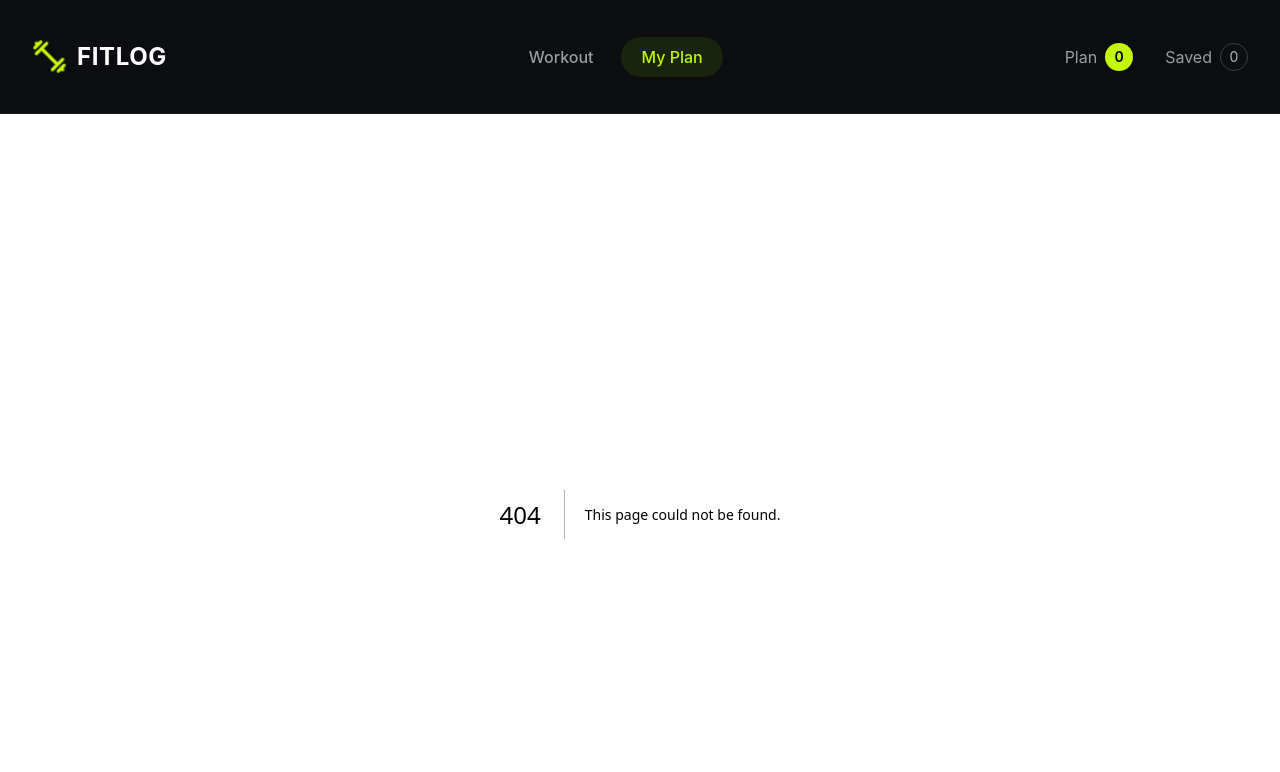
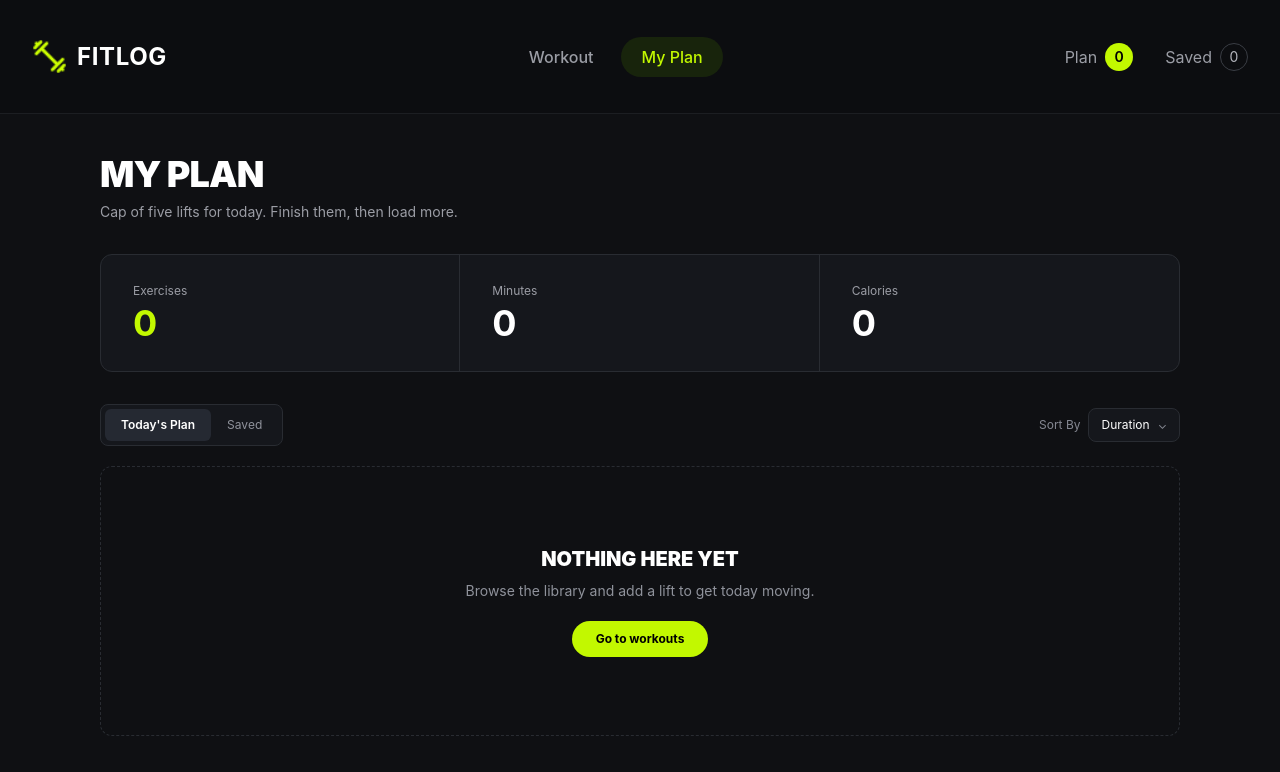
Before and after one commit to nabin-90/assignment-6, a Next.js app: page /my-plan in a window 1280 px wide. Before the commit this address had no page. Shown: the top 772 px of the page. Built offline with nearby package versions, Linux system fonts and the light colour scheme.

Commit message:
my-plan added

```diff
--- a/src/app/layout.tsx
+++ b/src/app/layout.tsx
@@ -2,6 +2,7 @@ import type { Metadata } from "next";
 import { Geist, Geist_Mono } from "next/font/google";
 import "./globals.css";
 import Navbar from "@/components/Navbar";
+import { PlanProvider } from "@/context/PlanContext";
 
 const geistSans = Geist({
   variable: "--font-geist-sans",
@@ -25,8 +26,11 @@ export default function RootLayout({ children }: LayoutProps<"/">) {
       className={`${geistSans.variable} ${geistMono.variable} h-full antialiased`}
     >
       <body className="min-h-full flex flex-col">
-        <Navbar/>
-        {children}</body>
+        <PlanProvider>
+          <Navbar />
+          {children}
+        </PlanProvider>
+      </body>
     </html>
   );
 }
--- /dev/null
+++ b/src/app/my-plan/page.tsx
@@ -0,0 +1,194 @@
+"use client";
+
+import Image from "next/image";
+import Link from "next/link";
+import { usePlan } from "@/context/PlanContext";
+
+const MyPlanPage = () => {
+  const { selectedWorkouts, removeFromPlan } = usePlan();
+
+  const totalMinutes = selectedWorkouts.reduce(
+    (total, workout) => total + workout.duration,
+    0,
+  );
+
+  const totalCalories = selectedWorkouts.reduce(
+    (total, workout) => total + workout.caloriesBurned,
+    0,
+  );
+
+  return (
+    <main className="min-h-screen bg-[#0f1013] px-4 py-10 text-white sm:px-6 lg:px-8">
+      <div className="mx-auto max-w-[1080px]">
+
+        {/* Header */}
+        <div className="mb-8">
+          <h1 className="text-3xl font-black uppercase tracking-tight sm:text-4xl">
+            My Plan
+          </h1>
+
+          <p className="mt-2 text-sm text-[#9b9da5]">
+            Cap of five lifts for today. Finish them, then load more.
+          </p>
+        </div>
+
+        {/* Stats */}
+        <div className="mb-8 grid grid-cols-3 overflow-hidden rounded-xl border border-[#292c32] bg-[#15171c]">
+          {/* Exercises */}
+          <div className="border-r border-[#292c32] px-5 py-7 sm:px-8">
+            <p className="text-xs text-[#9b9da5]">
+              Exercises
+            </p>
+
+            <p className="mt-1 text-3xl font-bold text-[#c2f800] sm:text-4xl">
+              {selectedWorkouts.length}
+            </p>
+          </div>
+
+          {/* Minutes */}
+          <div className="border-r border-[#292c32] px-5 py-7 sm:px-8">
+            <p className="text-xs text-[#9b9da5]">
+              Minutes
+            </p>
+
+            <p className="mt-1 text-3xl font-bold sm:text-4xl">
+              {totalMinutes}
+            </p>
+          </div>
+
+          {/* Calories */}
+          <div className="px-5 py-7 sm:px-8">
+            <p className="text-xs text-[#9b9da5]">
+              Calories
+            </p>
+
+            <p className="mt-1 text-3xl font-bold sm:text-4xl">
+              {totalCalories}
+            </p>
+          </div>
+        </div>
+
+        {/* Tabs + Sort */}
+        <div className="mb-5 flex items-center justify-between gap-4">
+          {/* Tabs */}
+          <div className="flex rounded-lg border border-[#292c32] bg-[#15171c] p-1">
+            <button className="rounded-md bg-[#252932] px-4 py-2 text-xs font-semibold text-white">
+              Today&apos;s Plan
+            </button>
+
+            <button className="rounded-md px-4 py-2 text-xs text-[#8f929b]">
+              Saved
+            </button>
+          </div>
+
+          {/* Sort */}
+          <div className="flex items-center gap-2">
+            <span className="hidden text-xs text-[#858892] sm:block">
+              Sort By
+            </span>
+
+            <button className="flex items-center gap-2 rounded-lg border border-[#292c32] bg-[#15171c] px-3 py-2 text-xs text-white">
+              Duration
+              <span className="text-[#858892]">⌄</span>
+            </button>
+          </div>
+        </div>
+
+        {/* Empty State */}
+        {selectedWorkouts.length === 0 ? (
+          <div className="flex min-h-[270px] flex-col items-center justify-center rounded-xl border border-dashed border-[#292c32] text-center">
+            <h2 className="text-xl font-black uppercase">
+              Nothing Here Yet
+            </h2>
+
+            <p className="mt-2 text-sm text-[#8f929b]">
+              Browse the library and add a lift to get today moving.
+            </p>
+
+            <Link
+              href="/#library"
+              className="mt-5 rounded-full bg-[#c2f800] px-6 py-2.5 text-xs font-bold text-black transition hover:bg-[#a8d900]"
+            >
+              Go to workouts
+            </Link>
+          </div>
+        ) : (
+          /* Workout List */
+          <div className="space-y-4">
+            {selectedWorkouts.map((workout) => (
+              <div
+                key={workout.id}
+                className="flex flex-col gap-4 rounded-xl border border-[#292c32] bg-[#15171c] p-4 sm:flex-row sm:items-center"
+              >
+                {/* Image */}
+                <div className="relative h-20 w-full shrink-0 overflow-hidden rounded-lg sm:h-20 sm:w-32">
+                  <Image
+                    src={workout.image}
+                    alt={workout.name}
+                    fill
+                    className="object-cover"
+                  />
+                </div>
+
+                {/* Workout Info */}
+                <div className="min-w-0 flex-1">
+                  <h2 className="text-base font-black uppercase">
+                    {workout.name}
+                  </h2>
+
+                  <p className="mt-0.5 text-xs text-[#8f929b]">
+                    {workout.equipment}
+                  </p>
+
+                  {/* Stats */}
+                  <div className="mt-2 flex flex-wrap items-center gap-3 text-xs text-[#c2c4ca]">
+                    <span className="flex items-center gap-1">
+                      <span className="text-[#c2f800]">◷</span>
+                      {workout.duration} min
+                    </span>
+
+                    <span className="flex items-center gap-1">
+                      <span className="text-[#c2f800]">♨</span>
+                      {workout.caloriesBurned} kcal
+                    </span>
+
+                    <span className="flex items-center gap-1">
+                      <span className="text-[#c2f800]">☆</span>
+                      {workout.rating}
+                    </span>
+                  </div>
+                </div>
+
+                {/* Actions */}
+                <div className="flex items-center gap-2">
+                  <Link
+                    href={`/exercise/${workout.id}`}
+                    className="rounded-full border border-[#3a3d44] px-4 py-2 text-xs font-medium text-white transition hover:border-white"
+                  >
+                    View Details
+                  </Link>
+
+                  <button
+                    className="rounded-full bg-[#c2f800] px-4 py-2 text-xs font-bold text-black transition hover:bg-[#a8d900]"
+                  >
+                    ✓ Mark as Done
+                  </button>
+
+                  <button
+                    onClick={() => removeFromPlan(workout.id)}
+                    className="px-1 text-lg text-[#858892] transition hover:text-white"
+                    aria-label={`Remove ${workout.name}`}
+                  >
+                    ×
+                  </button>
+                </div>
+              </div>
+            ))}
+          </div>
+        )}
+      </div>
+    </main>
+  );
+};
+
+export default MyPlanPage;
--- /dev/null
+++ b/src/components/AddToPlanButton.tsx
@@ -0,0 +1,38 @@
+"use client";
+
+import type { IWorkout } from "@/types/workout";
+import { usePlan } from "@/context/PlanContext";
+
+interface AddToPlanButtonProps {
+  workout: IWorkout;
+}
+
+const AddToPlanButton = ({
+  workout,
+}: AddToPlanButtonProps) => {
+  const { selectedWorkouts, addToPlan } = usePlan();
+
+  const isAdded = selectedWorkouts.some(
+    (item) => item.id === workout.id,
+  );
+
+  const handleAddToPlan = () => {
+    addToPlan(workout);
+  };
+
+  return (
+    <button
+      onClick={handleAddToPlan}
+      disabled={isAdded}
+      className={`rounded-lg px-4 py-2 text-sm font-semibold transition ${
+        isAdded
+          ? "cursor-not-allowed bg-[#292c32] text-[#9b9da5]"
+          : "bg-[#c2f800] text-black hover:bg-[#a8d900]"
+      }`}
+    >
+      {isAdded ? "✓ Added to today's plan" : "⊞ Add to today's plan"}
+    </button>
+  );
+};
+
+export default AddToPlanButton;
--- a/src/components/Navbar.tsx
+++ b/src/components/Navbar.tsx
@@ -1,4 +1,5 @@
 "use client";
+import { usePlan } from "@/context/PlanContext";
 import Image from "next/image";
 import Link from "next/link";
 import { usePathname } from "next/navigation";
@@ -7,6 +8,7 @@ import logo from "@/assets/images/logo.png";
 
 const Navbar = () => {
   const pathname = usePathname();
+  const { selectedWorkouts } = usePlan();
 
   const links = (
     <>
@@ -81,7 +83,7 @@ const Navbar = () => {
             <span>Plan</span>
 
             <span className="flex h-7 w-7 items-center justify-center rounded-full bg-[#c2f800] text-sm font-semibold text-black">
-              0
+              {selectedWorkouts.length}
             </span>
           </div>
 
--- /dev/null
+++ b/src/context/PlanContext.tsx
@@ -0,0 +1,66 @@
+"use client";
+
+import { createContext, useContext, useState } from "react";
+import type { IWorkout } from "@/types/workout";
+
+interface PlanContextType {
+  selectedWorkouts: IWorkout[];
+  addToPlan: (workout: IWorkout) => void;
+  removeFromPlan: (workoutId: number) => void;
+}
+
+const PlanContext = createContext<PlanContextType | undefined>(
+  undefined,
+);
+
+export const PlanProvider = ({
+  children,
+}: {
+  children: React.ReactNode;
+}) => {
+  const [selectedWorkouts, setSelectedWorkouts] = useState<IWorkout[]>(
+    [],
+  );
+
+  const addToPlan = (workout: IWorkout) => {
+    setSelectedWorkouts((prev) => {
+      const alreadyAdded = prev.some(
+        (item) => item.id === workout.id,
+      );
+
+      if (alreadyAdded) {
+        return prev;
+      }
+
+      return [...prev, workout];
+    });
+  };
+
+  const removeFromPlan = (workoutId: number) => {
+    setSelectedWorkouts((prev) =>
+      prev.filter((workout) => workout.id !== workoutId),
+    );
+  };
+
+  return (
+    <PlanContext.Provider
+      value={{
+        selectedWorkouts,
+        addToPlan,
+        removeFromPlan,
+      }}
+    >
+      {children}
+    </PlanContext.Provider>
+  );
+};
+
+export const usePlan = () => {
+  const context = useContext(PlanContext);
+
+  if (!context) {
+    throw new Error("usePlan must be used inside PlanProvider");
+  }
+
+  return context;
+};
```
Also changed, not shown: src/app/exercise/[id]/page.tsx (+19 -31 lines).
